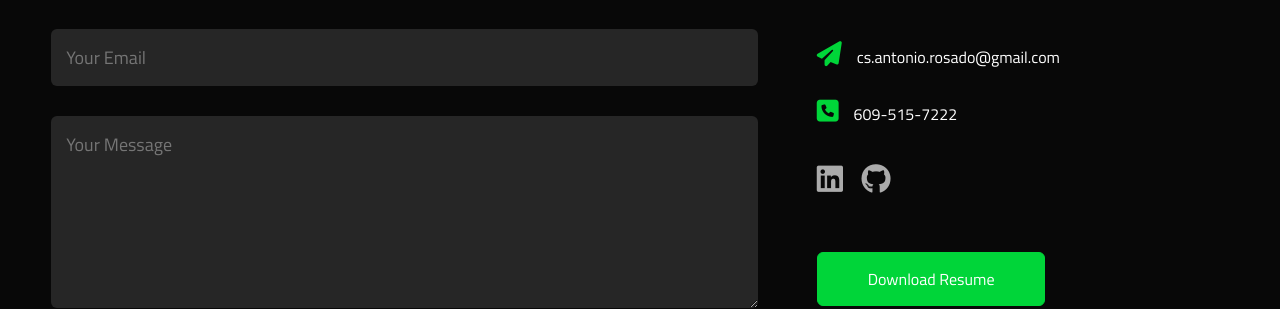
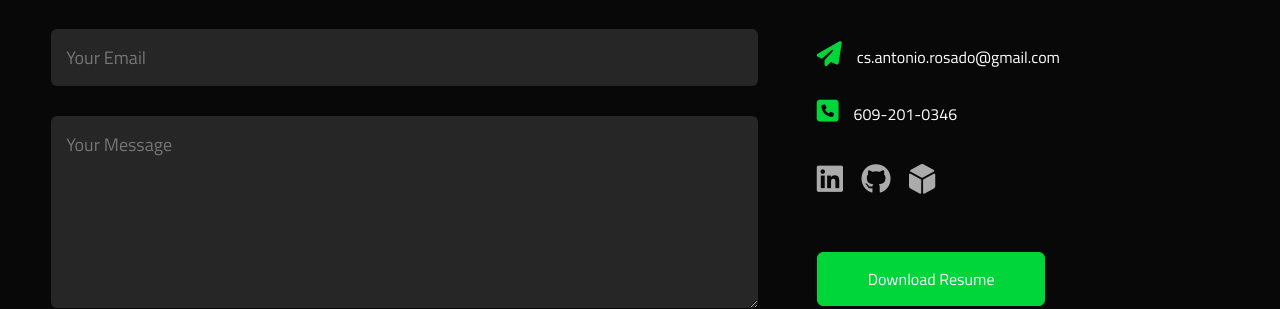
Before and after one commit to nihxus/nihxus.github.io, a Jekyll site: the page built from index.html, in a window 1280 px wide and 900 px high, scrolled down 2653 px. Shown: the part 444-753 px from the top of the window. Built offline with Jekyll 4.4.1, drawn with Linux system fonts in a browser that asks for light colours; nearby versions of some CDN libraries; a script that is not in the unit is left out.

Commit message:
added dice account to hyper links

```diff
--- a/index.html
+++ b/index.html
@@ -247,10 +247,11 @@ layout: null
       <!-- INFO SECOND ON MOBILE -->
       <div class="contact-left" style="order:2;">
         <p><i class="fa-solid fa-paper-plane"></i>cs.antonio.rosado@gmail.com</p>
-        <p><i class="fa-solid fa-square-phone"></i>609-515-7222</p>
+        <p><i class="fa-solid fa-square-phone"></i>609-201-0346</p>
         <div class="social-icons">
           <a href="https://www.linkedin.com/in/antonio-rosado-75600a202/"><i class="fa-brands fa-linkedin"></i></a>
           <a href="https://github.com/nihxus"><i class="fa-brands fa-github"></i></a>
+          <a href="https://www.dice.com/profile/nihxus"><i class="fa-solid fa-dice-d6"></i>
         </div>
         <a href="resume.pdf" download class="btn btn2">Download Resume</a>
       </div>
```
